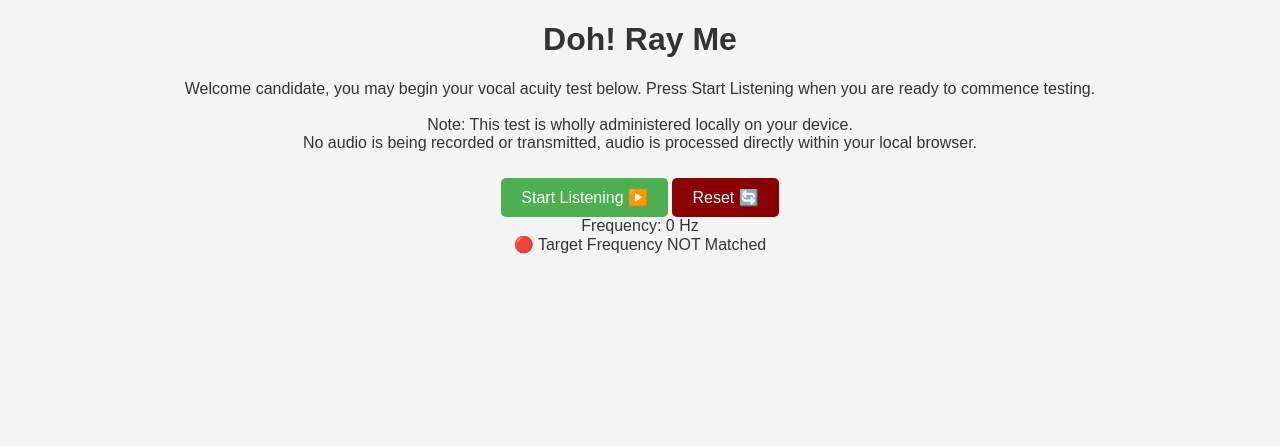
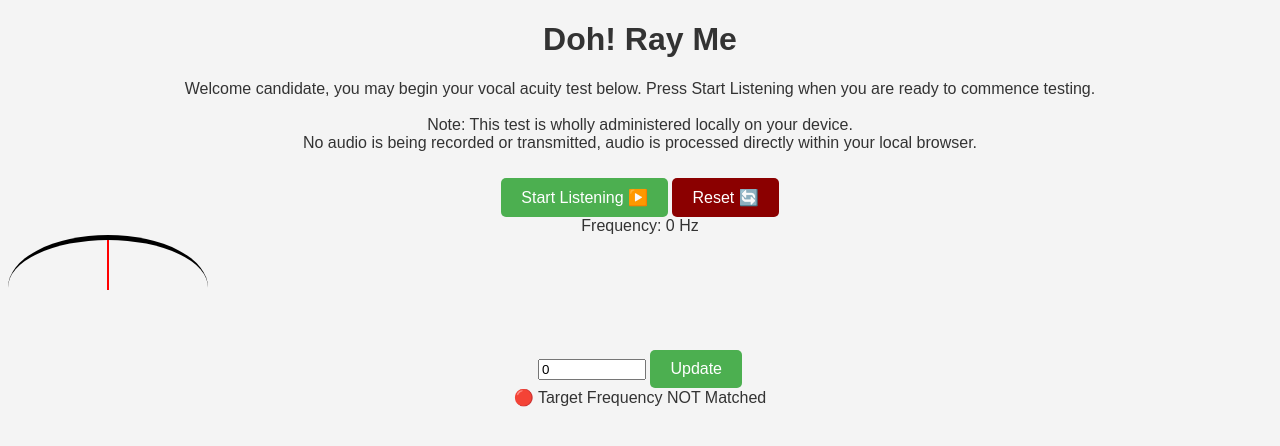
Before and after one commit to Console/console.github.io, a Jekyll site: the page ctf/sound-lock/sound.html, which Jekyll copies as it is, in a window 1280 px wide. Shown: the top 446 px of the page. Built offline with Jekyll 4.4.1, drawn with Linux system fonts in a browser that asks for light colours.

Commit message:
Revert "undoing the dial madness"
This reverts commit 90fb2de5662fe8d323580ab1180482f7ae9198fb.

```diff
--- a/ctf/sound-lock/script.js
+++ b/ctf/sound-lock/script.js
@@ -121,6 +121,7 @@ window.onload = function() {
 
                 const frequencyDifference = Math.abs(averageFrequency - currentTargetFrequency);
                 document.getElementById('frequency').innerText = `Frequency: ${averageFrequency.toFixed(2)} Hz (Difference: ${frequencyDifference.toFixed(2)} Hz)`;
+                updateDial(parseInt(frequencyDifference))
 
                 // Debouncing logic to avoid rapid matching
                 const currentTime = Date.now();
@@ -173,6 +174,18 @@ window.onload = function() {
         }
     }
 
+    function updateDial(angle) {
+        var angle = parseInt(angle);
+        // Apply ceiling function to bound angle within -180 to 180 range
+        angle = Math.min(Math.max(angle, -180), 180);
+        var hand = document.getElementById("hand");
+        // Calculate the maximum rotation angle based on the hemispherical shape
+        var maxRotation = 90; // 90 degrees for a hemisphere
+        var rotation = (angle / 180) * maxRotation;
+        hand.style.transform = "translateX(-50%) rotate(" + rotation + "deg)";
+    }
+
+
     function updateBandPassFilter() {
         bandPassFilter.frequency.value = 600; // hardcoded center frequency for the bandpass filter
         bandPassFilter.Q.value = 1.5; // hardcoded Q value for the bandpass filter
--- a/ctf/sound-lock/sound.html
+++ b/ctf/sound-lock/sound.html
@@ -17,7 +17,11 @@
     <button id="resetButton">Reset 🔄</button>
 
     <div id="frequency">Frequency: 0 Hz</div>
-
+    <div id="dial">
+        <div id="hand"></div>
+      </div>
+      <input type="number" id="input" min="-180" max="180" step="1" value="0">
+      <button onclick="updateDial()">Update</button>
     <div id="firstMatchDisplay">🔴 Target Frequency NOT Matched</div>
     <div id="secondMatchDisplay" style="display: none;">S🔴 Target Frequency NOT Matched/div>
     <div id="thirdMatchDisplay" style="display: none;">🔴 Target Frequency NOT Matched</div>
```
